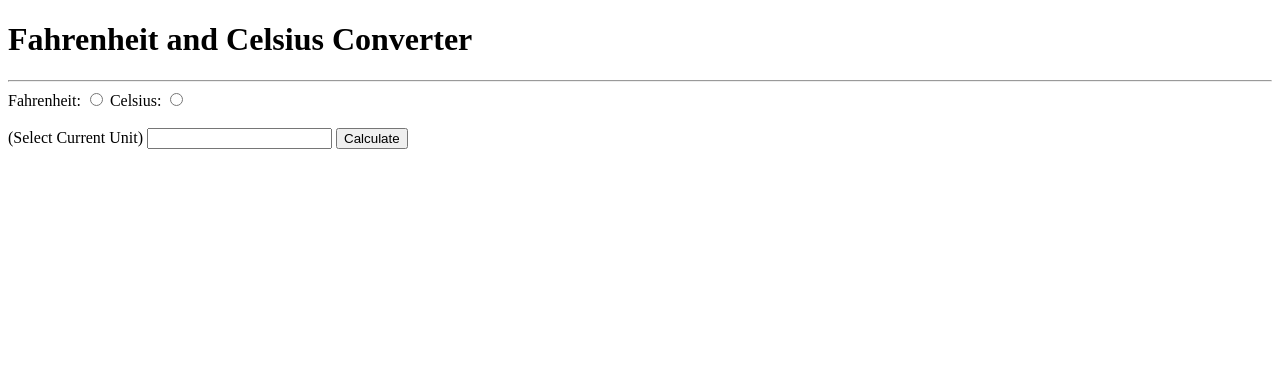
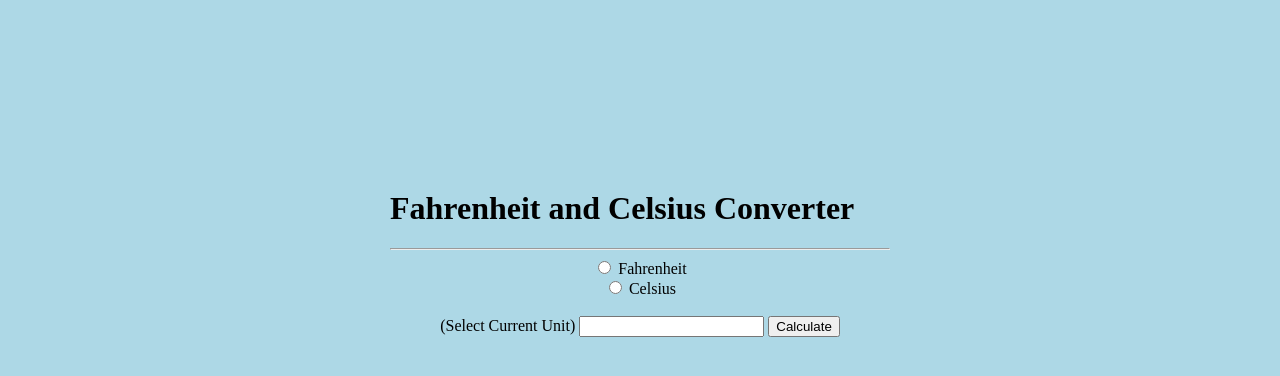
Before and after one commit to kevinhubbard/tempConverter, a website: page static/index.html in a window 1280 px wide. Drawn offline with nearby package versions, Linux system fonts and the light colour scheme.

Commit message:
added css

```diff
--- a/static/index.html
+++ b/static/index.html
@@ -4,22 +4,23 @@
 	<meta charset="utf-8">
 	<title>Temperature Converter</title>
 	<script src="https://code.jquery.com/jquery-3.3.1.min.js" integrity="sha256-FgpCb/KJQlLNfOu91ta32o/NMZxltwRo8QtmkMRdAu8=" crossorigin="anonymous"></script>
-	<script type="text/javascript" src="scripts/converter.js"></script>
-
+	<script type="text/javascript" src="/scripts/converter.js"></script>
+	<link rel="stylesheet" type="text/css" href="/styles/style.css">
 </head>
 <body>
-	<div><h1>Fahrenheit and Celsius Converter</h1><h2><span id="output"></span><span id="unit"></span></h2><hr/>
+	<div id='main'>
+		<h1>Fahrenheit and Celsius Converter</h1>
+		<h2 id="display"><span id="output"></span><span id="unit"></span></h2><hr/>
 		<form>
-			<label for="fahrenheit">Fahrenheit:</label>
 			<input id="fahrenheit" type="radio" name="unit" value="Fahrenheit">
-			<label for="celsius">Celsius:</label>
+			<label for="fahrenheit">Fahrenheit</label>
+			<br/>
 			<input id="celsius" type="radio" name="unit" value="Celsius">
+			<label for="celsius">Celsius</label>
 			<br/><br/>
 			<label for="degreeInput"><span id="test">(Select Current Unit)</span></label>
 			<input id=degree type="number" name="degreeInput">
 			<input type="submit" name="calculate" value="Calculate">
-
-
 		</form>
 	</div>
 
--- a/static/styles/style.css
+++ b/static/styles/style.css
@@ -0,0 +1,15 @@
+body{
+	background-color: lightblue;
+}
+#main{
+	width: 500px;
+	margin: 15% auto;
+}
+
+#display{
+	text-align: center;
+}
+
+form{
+text-align: center;
+}
```
